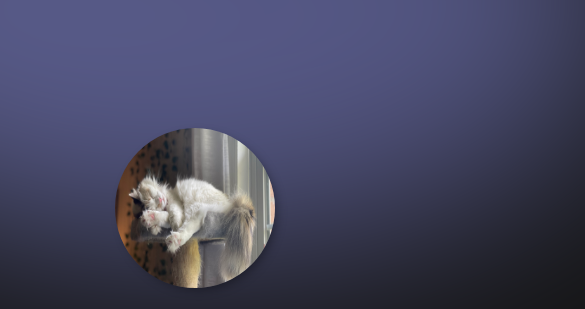
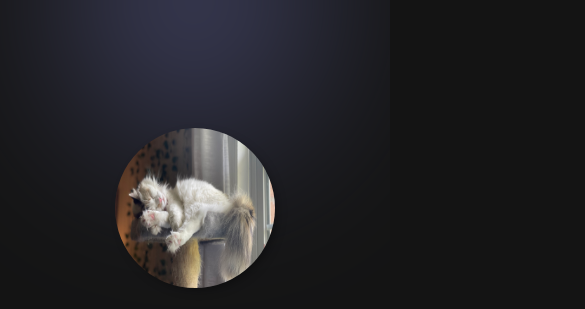
Before and after one commit to awheelr/austinwheeler.net, an Astro site: page / in a window 390 px wide. Shown: the top 309 px of the page, 585 px wide, since content can reach past the window. Built offline with nearby package versions, Linux system fonts and the light colour scheme; Astro itself is replaced by a stand-in of ours; a web font is replaced by a local one.

Commit message:
Added links to projects and fixed mobile formatting

```diff
--- a/src/layouts/Layout.astro
+++ b/src/layouts/Layout.astro
@@ -82,6 +82,11 @@ const { title } = Astro.props;
 	a {
 		text-decoration: none;
 		color: inherit;
+		opacity: 90%;
+	}
+
+	a:hover {
+		opacity: 100%;
 	}
 
 	iframe,
--- a/src/pages/index.astro
+++ b/src/pages/index.astro
@@ -31,8 +31,8 @@ import Card from '../components/Card.astro';
   .blur {
     transform-origin: center center;
     background-image: linear-gradient(to right top, rgb(147, 152, 234), rgb(117, 121, 192));
-    width: 900px;
-    height: 500px;
+    width: 50%;
+    height: 30%;
     z-index: -1;
     filter: blur(100px);
     opacity: 0.59;
```
